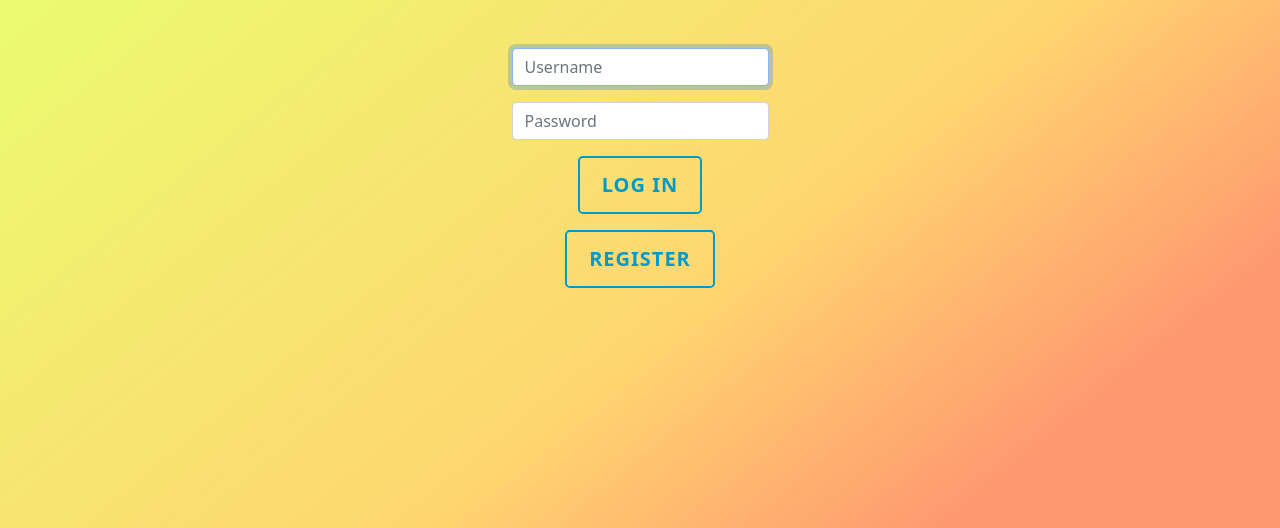
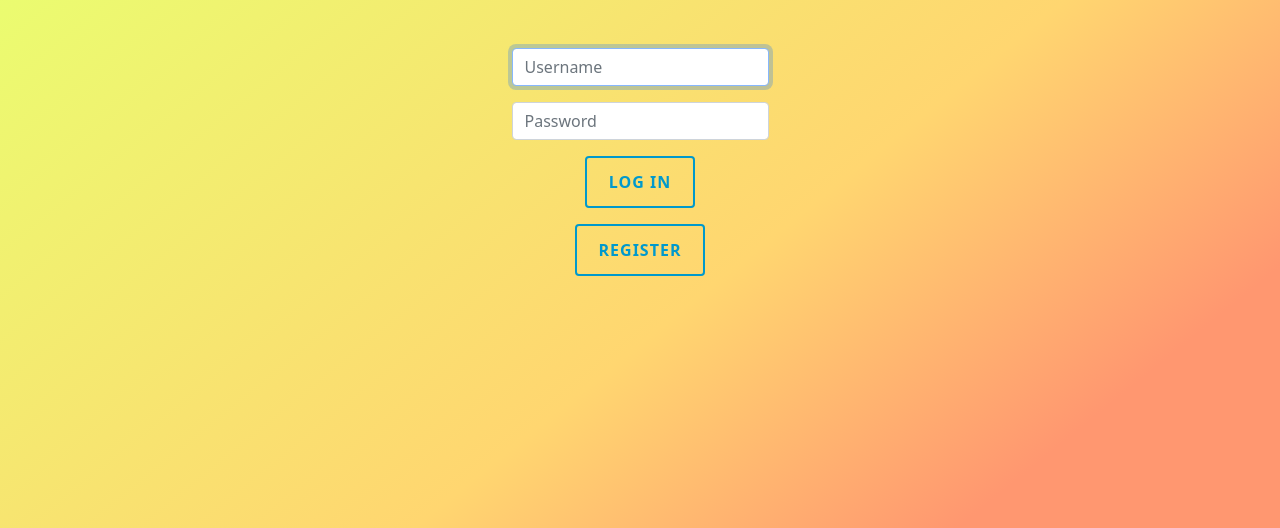
Before and after one commit to dalilaoliva/final_project, a Flask app: page / in a window 1280 px wide. Shown: the part 74-602 px from the top of the page. Run offline with Flask 2, Linux system fonts and the light colour scheme; some libraries are stand-ins or nearby versions.

Commit message:
button edits

```diff
--- a/templates/login.html
+++ b/templates/login.html
@@ -16,10 +16,10 @@
             <input class="form-control mx-auto w-auto" id="password" name="password" placeholder="Password" type="password">
         </div>
         <div class="mb-3">
-            <button  class="btn btn-primary btn-lg outline" type="submit">Log In</button>
+            <button  class="btn btn-primary outline" type="submit">Log In</button>
         </div>
         <div class="mb-3">
-            <button  class="btn btn-primary btn-lg outline" type="submit" name="register" value= "Register">Register</button>
+            <button  class="btn btn-primary outline" type="submit" name="register" value= "Register">Register</button>
         </div>
         {% if error %}
           <p class="error"><strong>Error:</strong> {{ error }}
```
